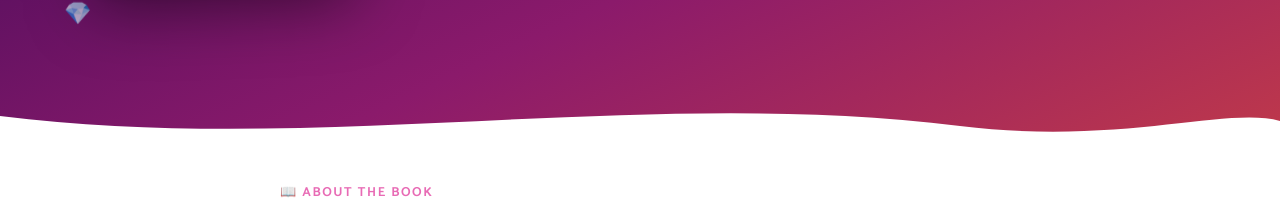
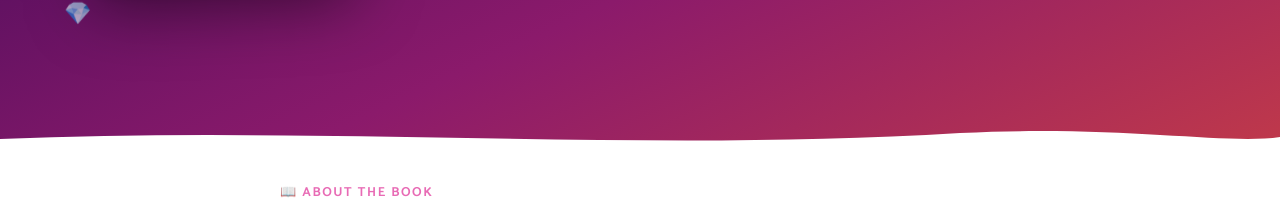
Before and after one commit to zpphillips-star/familyfables, a Next.js app: page /books/amber-the-dragon-keeper in a window 1280 px wide. Shown: the part 472-678 px from the top of the page. Built offline with nearby package versions, Linux system fonts and the light colour scheme.

Commit message:
fix: thin single wave line divider on book detail hero (was fat 80px blob)

```diff
--- a/app/books/[slug]/page.tsx
+++ b/app/books/[slug]/page.tsx
@@ -433,10 +433,10 @@ export default async function BookPage({
           </div>
         </div>
 
-        {/* Bottom wave transition */}
-        <div style={{ position: "absolute", bottom: -2, left: 0, width: "100%", height: 80, pointerEvents: "none", zIndex: 4 }}>
-          <svg viewBox="0 0 1440 80" preserveAspectRatio="none" style={{ width: "100%", height: "100%", display: "block" }} aria-hidden="true">
-            <path d="M0,40 C360,80 720,10 1080,50 C1260,70 1380,30 1440,45 L1440,80 L0,80 Z" fill="#ffffff" />
+        {/* Single wave line divider */}
+        <div style={{ position: "absolute", bottom: -1, left: 0, width: "100%", height: 32, pointerEvents: "none", zIndex: 4 }}>
+          <svg viewBox="0 0 1440 32" preserveAspectRatio="none" style={{ width: "100%", height: "100%", display: "block" }} aria-hidden="true">
+            <path d="M0,16 C360,2 720,30 1080,10 C1260,2 1380,22 1440,14 L1440,32 L0,32 Z" fill="#ffffff" />
           </svg>
         </div>
       </section>
```
